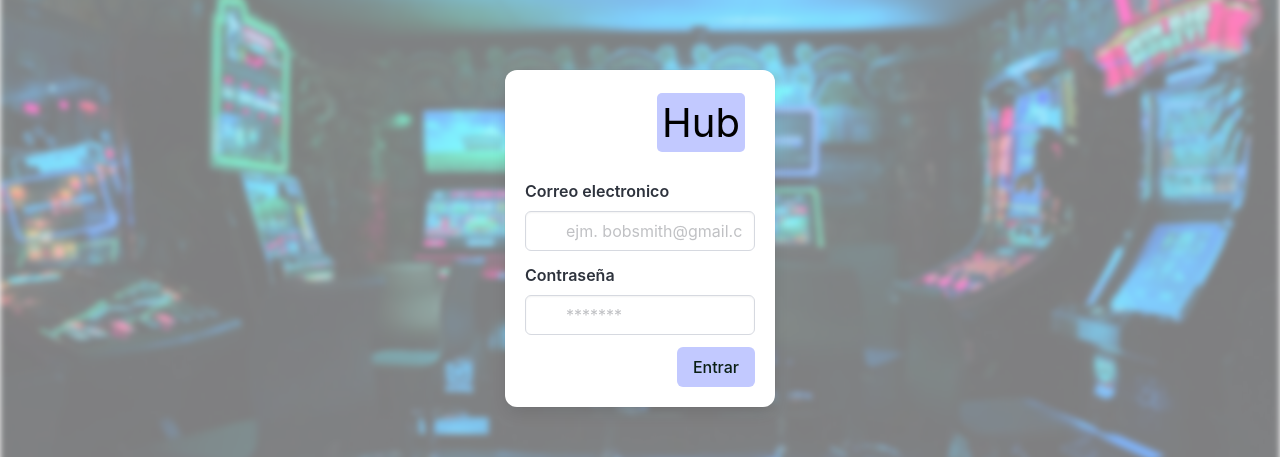
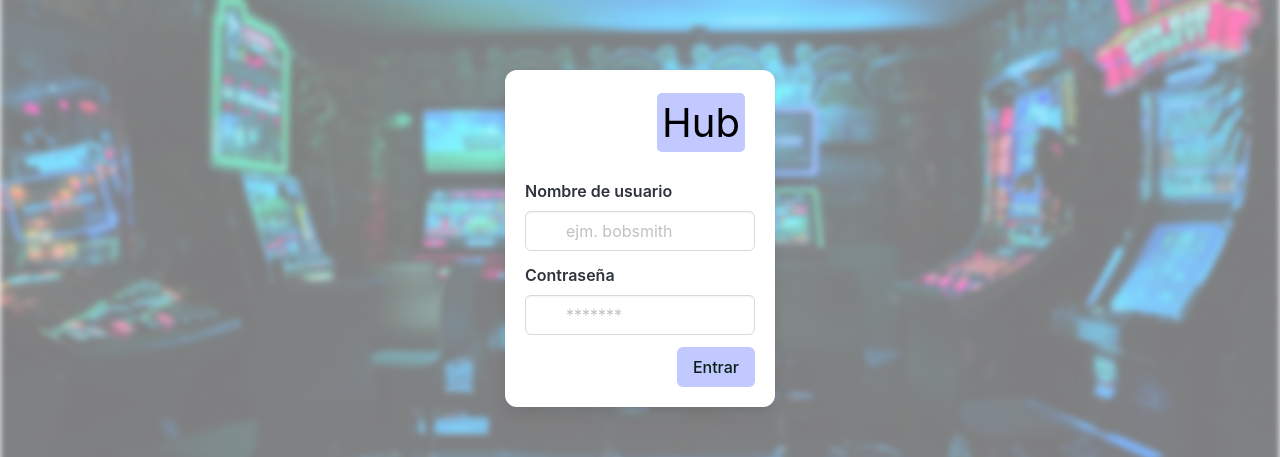
Before and after one commit to Lezard-21/FrontEndGameHub, a React (Vite) app: page /login in a window 1280 px wide. Shown: the part 190-647 px from the top of the page. Built offline with nearby package versions, Linux system fonts and the light colour scheme.

Commit message:
cambios en la parte del Login

```diff
--- a/package.json
+++ b/package.json
@@ -23,6 +23,6 @@
     "eslint-plugin-react": "^7.34.1",
     "eslint-plugin-react-hooks": "^4.6.0",
     "eslint-plugin-react-refresh": "^0.4.6",
-    "vite": "^5.2.0"
+    "vite": "^5.2.11"
   }
 }
--- a/src/App.jsx
+++ b/src/App.jsx
@@ -1,6 +1,5 @@
 import { useState } from 'react'
 import { Link } from 'react-router-dom'
-
 
 import NavBar from './components/NavBar.jsx'
 import Logo from './components/Logo.jsx'
@@ -30,5 +29,4 @@ function App() {
   )
 }
 
-
 export default App
--- a/src/routes/Login.jsx
+++ b/src/routes/Login.jsx
@@ -1,40 +1,86 @@
-import React from 'react'
-import NavBar from '../components/NavBar.jsx'
-import Logo from '../components/Logo.jsx'
+import  { useState } from 'react';
+import { useNavigate } from 'react-router-dom';
+import NavBar from '../components/NavBar.jsx';
+import Logo from '../components/Logo.jsx';
+
+const API_URL = 'http://localhost:3000/api/auth';
 
 const Login = () => {
+  const [username, setUsername] = useState('');
+  const [password, setPassword] = useState('');
+  const navigate = useNavigate();
+  const handleSubmit = async (event) => {
+    event.preventDefault();
+
+    try {
+      const response = await fetch(API_URL, {
+        method: 'POST',
+        headers: {
+          'Content-Type': 'application/json',
+        },
+        body: JSON.stringify({ username, password }),
+      });
+
+      console.log("Response received:", response);
+      if (response.ok) {
+        const data = await response.json();
+        console.log('Login successful', data);
+        navigate('/videojuegos'); // Redirige a la vista Home
+      } else {
+        console.error('Login failed');
+      }
+    } catch (error) {
+      console.error('Error occurred:', error);
+    }
+  };
+
   return (
-    <div className="canva" >
+    <div className="canva">
       <img className='fondo' src='./src/assets/juegos2.jpg' alt="fondo" />
-      <section class="hero is-fullheight" >
+      <section className="hero is-fullheight">
         <NavBar />
-        <div class="hero-body">
-          <div class="container">
-            <div class="columns is-centered">
-              <div class="column is-5-tablet is-4-desktop is-3-widescreen">
-                <form action="" class="box">
-                  <h2 class="title is-2"><Logo /></h2>
-                  <div class="field">
-                    <label for="" class="label">Correo electronico</label>
-                    <div class="control has-icons-left">
-                      <input type="email" placeholder="ejm. bobsmith@gmail.com" class="input" required />
-                      <span class="icon is-small is-left">
-                        <i class="fa fa-envelope"></i>
+        <div className="hero-body">
+          <div className="container">
+            <div className="columns is-centered">
+              <div className="column is-5-tablet is-4-desktop is-3-widescreen">
+                <form onSubmit={handleSubmit} className="box">
+                  <h2 className="title is-2"><Logo /></h2>
+                  <div className="field">
+                    <label htmlFor="username" className="label">Nombre de usuario</label>
+                    <div className="control has-icons-left">
+                      <input
+                        type="text"
+                        id="username"
+                        placeholder="ejm. bobsmith"
+                        className="input"
+                        value={username}
+                        onChange={(e) => setUsername(e.target.value)}
+                        required
+                      />
+                      <span className="icon is-small is-left">
+                        <i className="fa fa-user"></i>
                       </span>
                     </div>
                   </div>
-                  <div class="field">
-                    <label htmlFor="" class="label">Contraseña</label>
-                    <div class="control has-icons-left">
-                      <input type="password" placeholder="*******" class="input" required />
-                      <span class="icon is-small is-left">
-                        <i class="fa fa-lock"></i>
+                  <div className="field">
+                    <label htmlFor="password" className="label">Contraseña</label>
+                    <div className="control has-icons-left">
+                      <input
+                        type="password"
+                        id="password"
+                        placeholder="*******"
+                        className="input"
+                        value={password}
+                        onChange={(e) => setPassword(e.target.value)}
+                        required
+                      />
+                      <span className="icon is-small is-left">
+                        <i className="fa fa-lock"></i>
                       </span>
                     </div>
                   </div>
-
-                  <div class="field has-text-right ">
-                    <button class="button is-success has-background-link-light">
+                  <div className="field has-text-right">
+                    <button type="submit" className="button is-success has-background-link-light">
                       Entrar
                     </button>
                   </div>
@@ -45,9 +91,7 @@ const Login = () => {
         </div>
       </section>
     </div>
+  );
+};
 
-
-  )
-}
-
-export default Login
+export default Login;
```
Also changed, not shown: src/components/CardEquipo.jsx (added, +18 -0 lines), src/main.jsx (+3 -9 lines), src/routes/ListaEquipo.jsx (added, +11 -0 lines), 1 other file (tests, documents, lock files or other folders).
